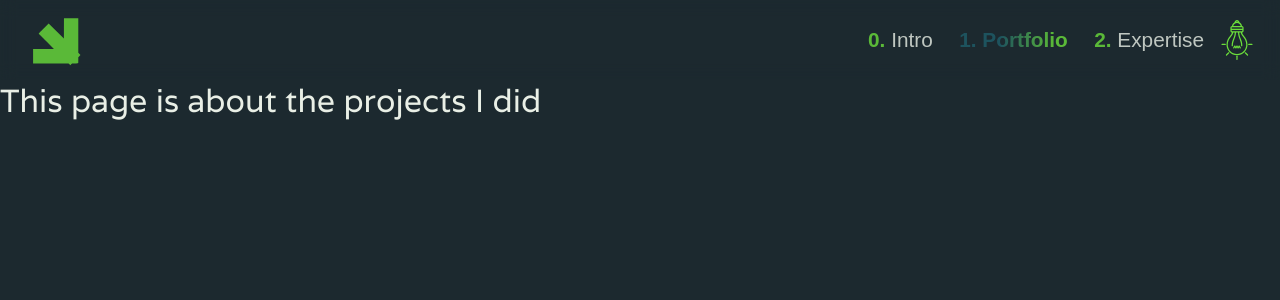
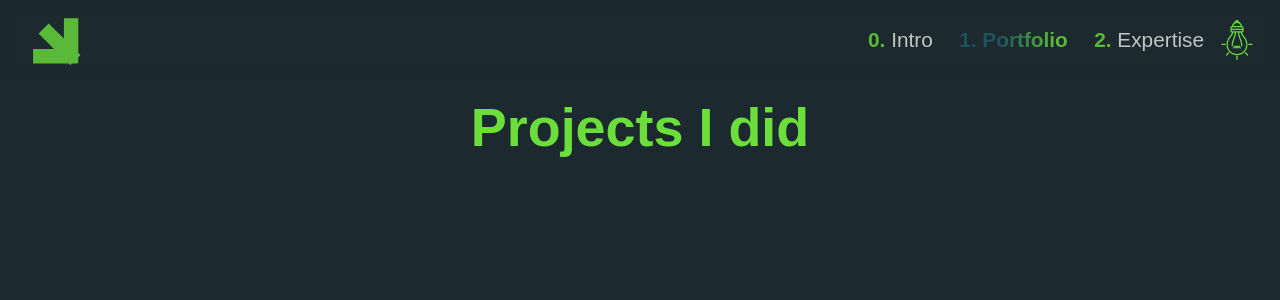
Before and after one commit to IsaqjonovII/devfolio, a React (Vite) app: page /portfolio in a window 1280 px wide. Shown: the top 300 px of the page. Built offline with nearby package versions, Linux system fonts and the light colour scheme; a web font is replaced by a local one.

Commit message:
portfolio

```diff
--- a/src/pages/Expertise/index.jsx
+++ b/src/pages/Expertise/index.jsx
@@ -3,6 +3,7 @@ import c from "./style.module.css";
 const MySkills = () => {
   return (
     <main className={c.myskills__main}>
+      <h1>My expertise</h1>
       {/* <h1>This page is My Skills</h1>- HTML5, CSS3, JavaScript, Typescript -
       Styled-components, Scss, Tailwindcss - Responsive Web Design - Performance
       optimization - Unit Testing - Version Control (Git) - Frontend Frameworks:
--- a/src/pages/Portfolio/index.jsx
+++ b/src/pages/Portfolio/index.jsx
@@ -1,9 +1,21 @@
 import c from "./style.module.css";
 
 const MyWork = () => {
-  return <main className={c.mywork__main}>
-    <h1>This page is about the projects I did</h1>
-  </main>;
+  return (
+    <main className={c.portfolio}>
+      <div className="container">
+        <h1 className={c.page__title}>Projects I did</h1>
+
+        <section>
+          <div className={c.projects__wrp}>
+            <div className={c.project__card}>
+
+            </div>
+          </div>
+        </section>
+      </div>
+    </main>
+  );
 };
 
 export default MyWork;
--- a/src/pages/Portfolio/style.module.css
+++ b/src/pages/Portfolio/style.module.css
@@ -0,0 +1,10 @@
+.portfolio {
+  padding: 1rem 5rem;
+}
+.page__title {
+  font-size: var(--font-h2-display);
+  text-align: center;
+  font-weight: 900 !important;
+  font-family: var(--font);
+  color: var(--primary-green);
+}
```
